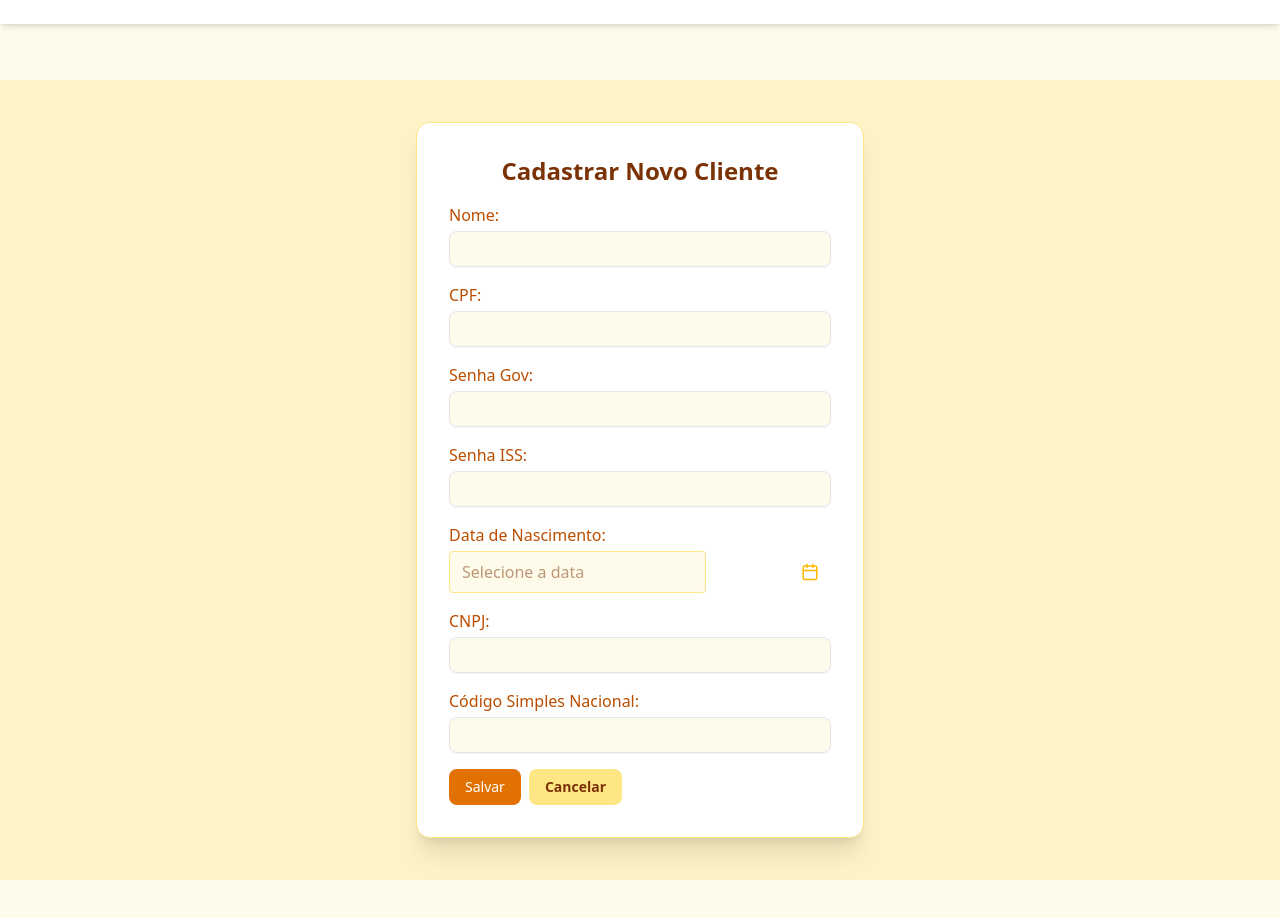
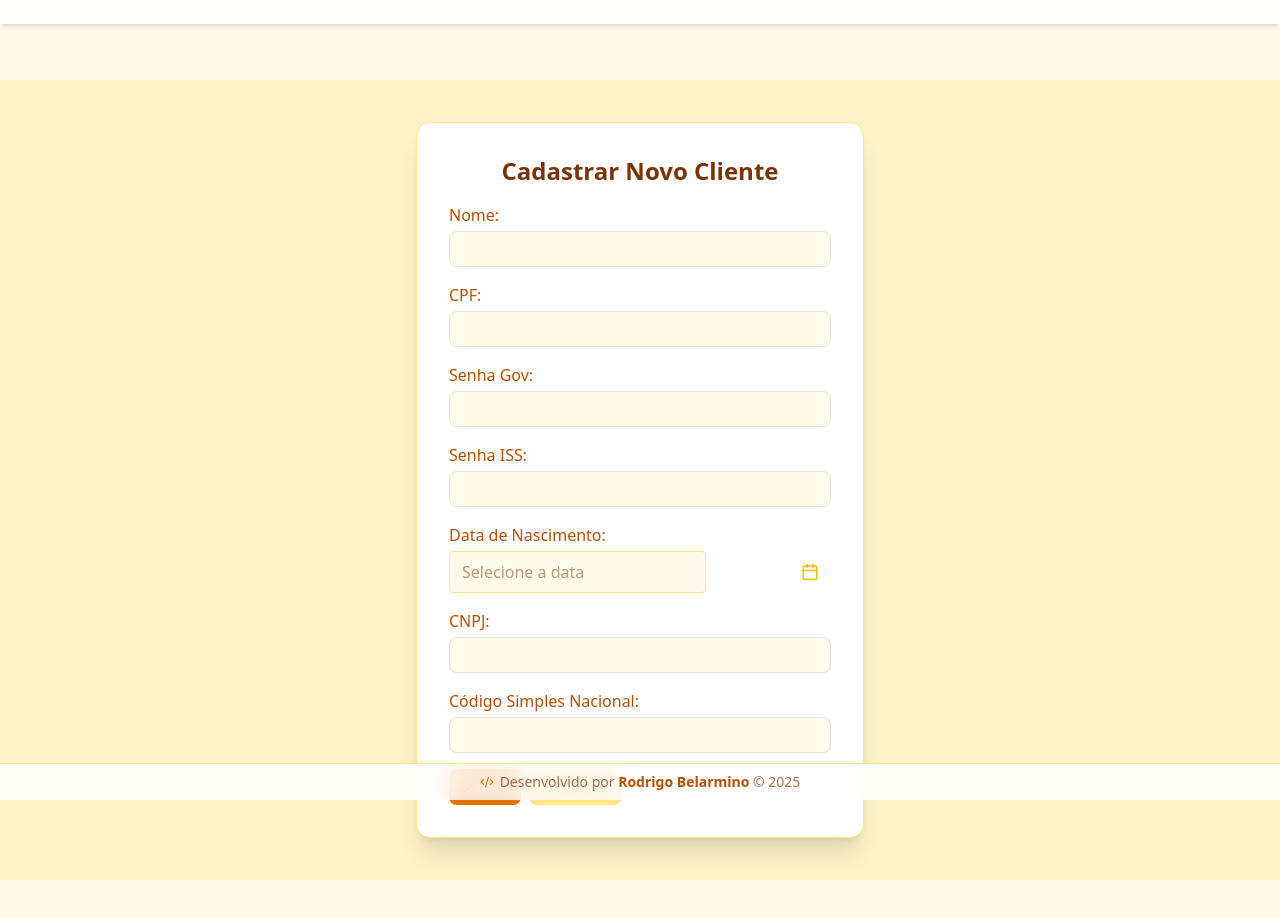
Before and after one commit to rb-belarmino/clients-mirelle, a Next.js app: page /clients/new in a window 1280 px wide. Before the commit the page ends 880 px from the top, so only its background shows below. Built offline with nearby package versions, Linux system fonts and the light colour scheme; no server answers.

Commit message:
feat: add Footer component to layout for improved user experience

```diff
--- /dev/null
+++ b/app/components/Footer.tsx
@@ -0,0 +1,24 @@
+import { Code2 } from 'lucide-react'
+
+export default function Footer() {
+  return (
+    <footer className="fixed bottom-0 w-full py-2 text-center text-amber-900/70 text-xs sm:text-sm bg-white/80 backdrop-blur-md border-t border-amber-200 z-40">
+      <div className="flex items-center justify-center gap-1.5">
+        <Code2 size={14} className="text-amber-600" />
+        <span>
+          Desenvolvido por{' '}
+          <a
+            href="https://www.linkedin.com/in/rodrigo-belarmino/"
+            title="Linkedin"
+            target="_blank"
+            rel="noopener noreferrer"
+            className="font-semibold text-amber-700 hover:text-amber-900 transition-colors"
+          >
+            Rodrigo Belarmino
+          </a>{' '}
+          &copy; {new Date().getFullYear()}
+        </span>
+      </div>
+    </footer>
+  )
+}
--- a/app/layout.tsx
+++ b/app/layout.tsx
@@ -3,6 +3,7 @@ import './globals.css'
 import { Toaster } from './components/ui/sonner'
 import { NextAuthProvider } from './providers'
 import LogoutButton from './components/LogoutButton'
+import Footer from './components/Footer'
 
 export const metadata: Metadata = {
   title: 'MA - Contabilidade'
@@ -21,7 +22,8 @@ export default function RootLayout({
           <header className="w-full fixed top-0 left-0 z-50 bg-white/90 shadow-md flex justify-end items-center px-6 py-3">
             <LogoutButton />
           </header>
-          <div className="pt-20">{children}</div>
+          <div className="pt-20 pb-10">{children}</div>
+          <Footer />
         </NextAuthProvider>
       </body>
     </html>
```
